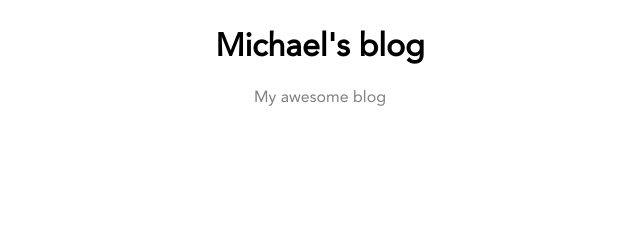
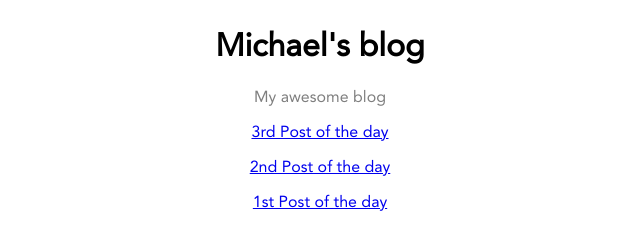
Before and after one commit to msw93/gatsby-blog-tutorial, a Gatsby site: page / in a window 1280 px wide. Shown: the whole page, without its empty margins (320-960 px from the left). Built offline with nearby package versions, Linux system fonts and the light colour scheme; Gatsby itself is replaced by a stand-in of ours.

Commit message:
initial commit

```diff
--- a/src/pages/1st/index.md
+++ b/src/pages/1st/index.md
@@ -1,6 +1,6 @@
 ---
 path: '/first'
-date: 'today'
+date: '07-20-2021'
 title: '1st Post of the day'
 tags: ['gatsby', 'mike']
 excerpt: 'Wow such post many interesting'
--- a/src/pages/2nd/index.md
+++ b/src/pages/2nd/index.md
@@ -1,6 +1,6 @@
 ---
 path: '/second'
-date: 'tomorrow'
+date: '07-21-2021'
 title: '2nd Post of the day'
 tags: ['gatsby', 'mike']
 excerpt: 'Wow such post many interestinger'
--- a/src/pages/3rd/index.md
+++ b/src/pages/3rd/index.md
@@ -1,9 +1,9 @@
 ---
 path: '/third'
-date: 'day after tomorrow'
+date: '07-22-2021'
 title: '3rd Post of the day'
 tags: ['gatsby', 'mike']
 excerpt: 'Wow such post many interestingest'
 ---
 
-lorem ipsum
+FBGM$
--- a/src/pages/index.jsx
+++ b/src/pages/index.jsx
@@ -1,7 +1,46 @@
 import React from "react"
 import Header from '../components/Header'
 import '../styles/global.scss'
+import { graphql, Link } from "gatsby"
 
-export default function Layout() {
-  return <div><Header /></div>
+const Layout = ({data}) => {
+  const { edges } = data.allMarkdownRemark;
+
+  return(
+    <div>
+      <Header />
+      <div className="blog-list">
+        {edges.map( (edge,index) => {
+            const { frontmatter } = edge.node;
+            console.log(frontmatter.path)
+            return(
+              <div style={{marginBottom: '1rem'}}key={index}>
+                <Link to={frontmatter.path}>
+                  {frontmatter.title}
+                </Link>
+              </div>
+            )
+          }
+        )}
+      </div>
+    </div>
+  )
 }
+
+export const query = graphql`
+  query Homepagequery {
+    allMarkdownRemark (sort: {fields: frontmatter___date, order: DESC}) {
+      edges {
+        node {
+          frontmatter {
+            title
+            path
+            date
+          }
+        }
+      }
+    }
+  }
+`
+
+export default Layout;
--- a/src/styles/global.scss
+++ b/src/styles/global.scss
@@ -16,3 +16,10 @@
         opacity: 0.5;
     }
 }
+
+.blog-list, .blog-post, .blog-title {
+    display: flex;
+    flex-direction: column;
+    align-items: center;
+    font-family: 'avenir', sans-serif;
+}
```
Also changed, not shown: gatsby-node.js (added, +41 -0 lines), src/templates/blogPost.js (added, +32 -0 lines).
